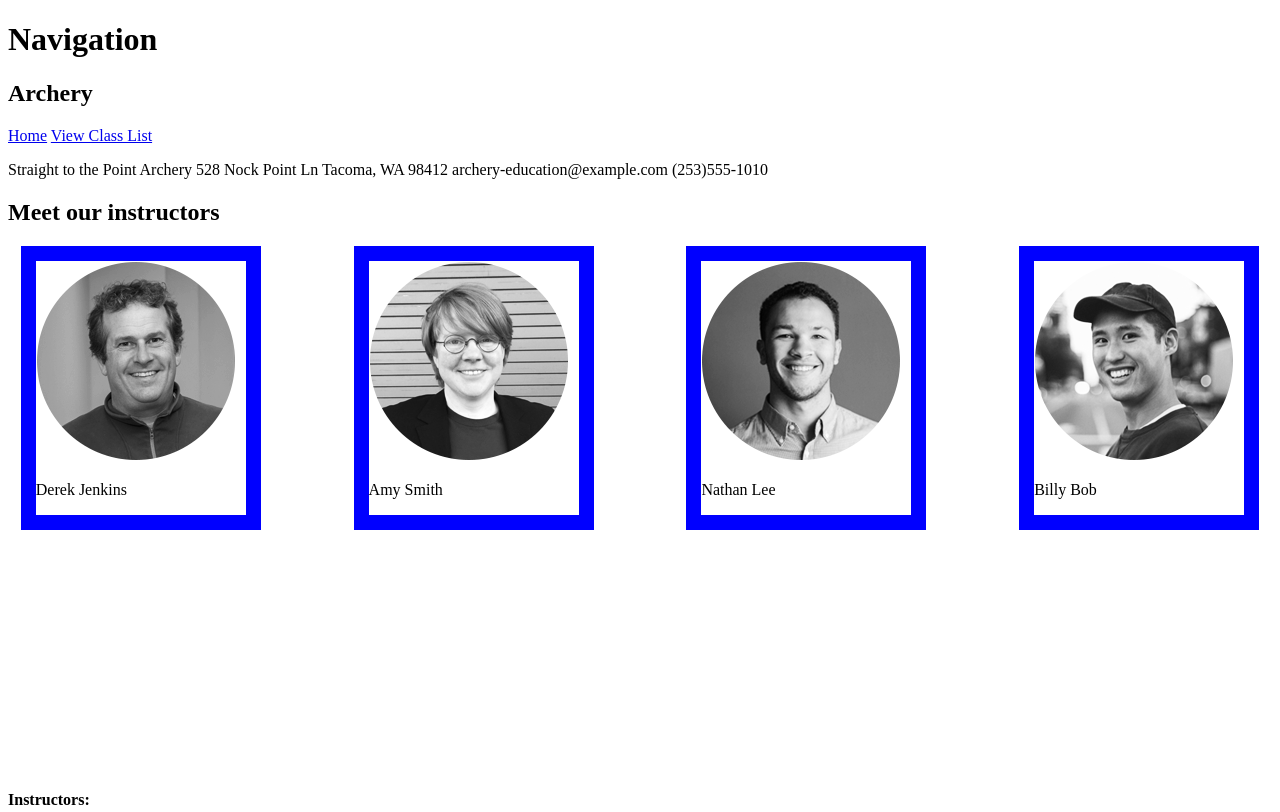
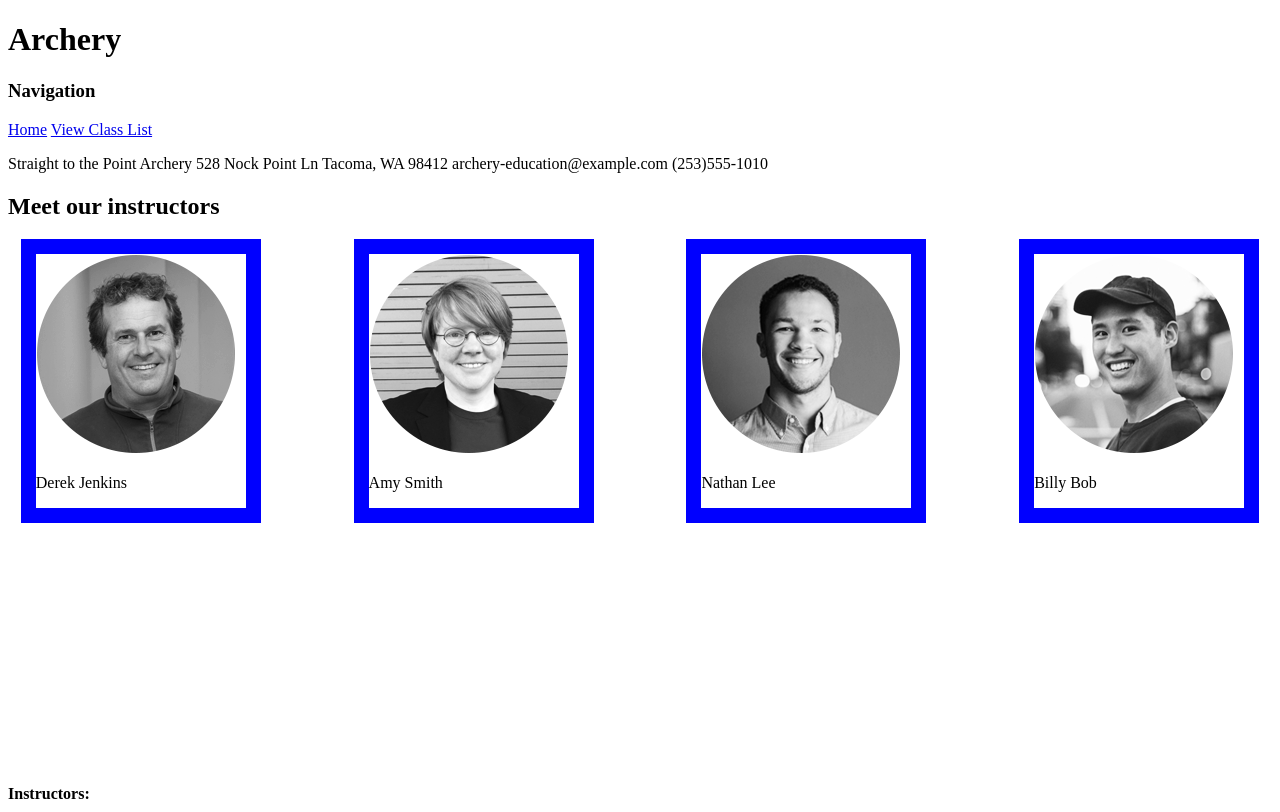
Before and after one commit to nsimpk/archery, a plain HTML site: page index.html in a window 1280 px wide. Shown: the top 812 px of the page. Drawn offline with Linux system fonts and the light colour scheme.

Commit message:
add some A11y

```diff
--- a/index.html
+++ b/index.html
@@ -7,8 +7,8 @@
     </head>
     <body>
         <header>
-            <h1>Navigation</h1>
-            <h2>Archery<i class="fa-solid fa-file"></i></h2>
+            <h1>Archery</h1>
+            <h3>Navigation<i class="fa-solid fa-file"></i></h3>
             <nav>
                 <span class="sr-only">this link will navigate to a new page</span>
                 <a href="https://nsimpk.github.io/portfolio/">Home</a>
```
